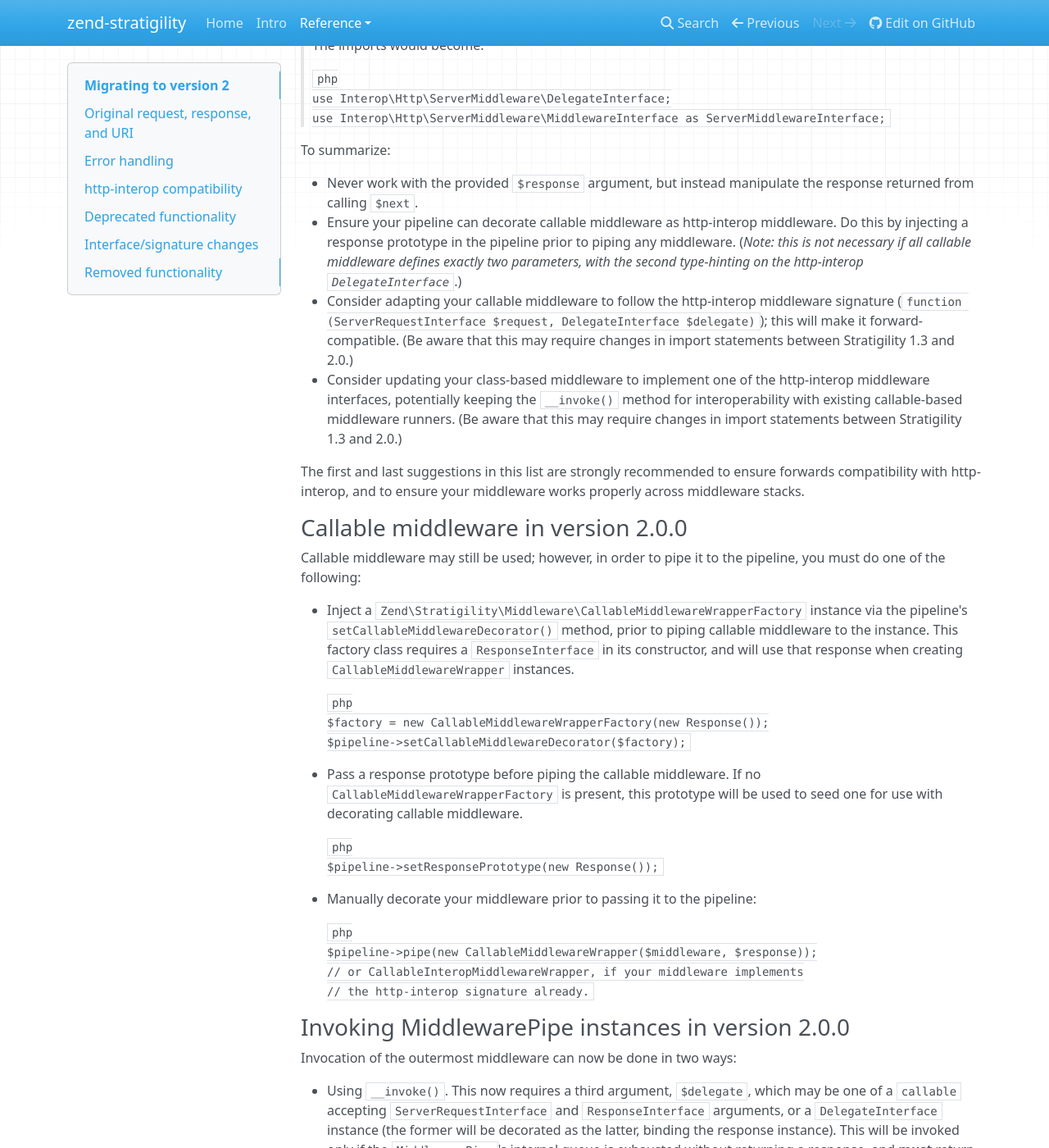
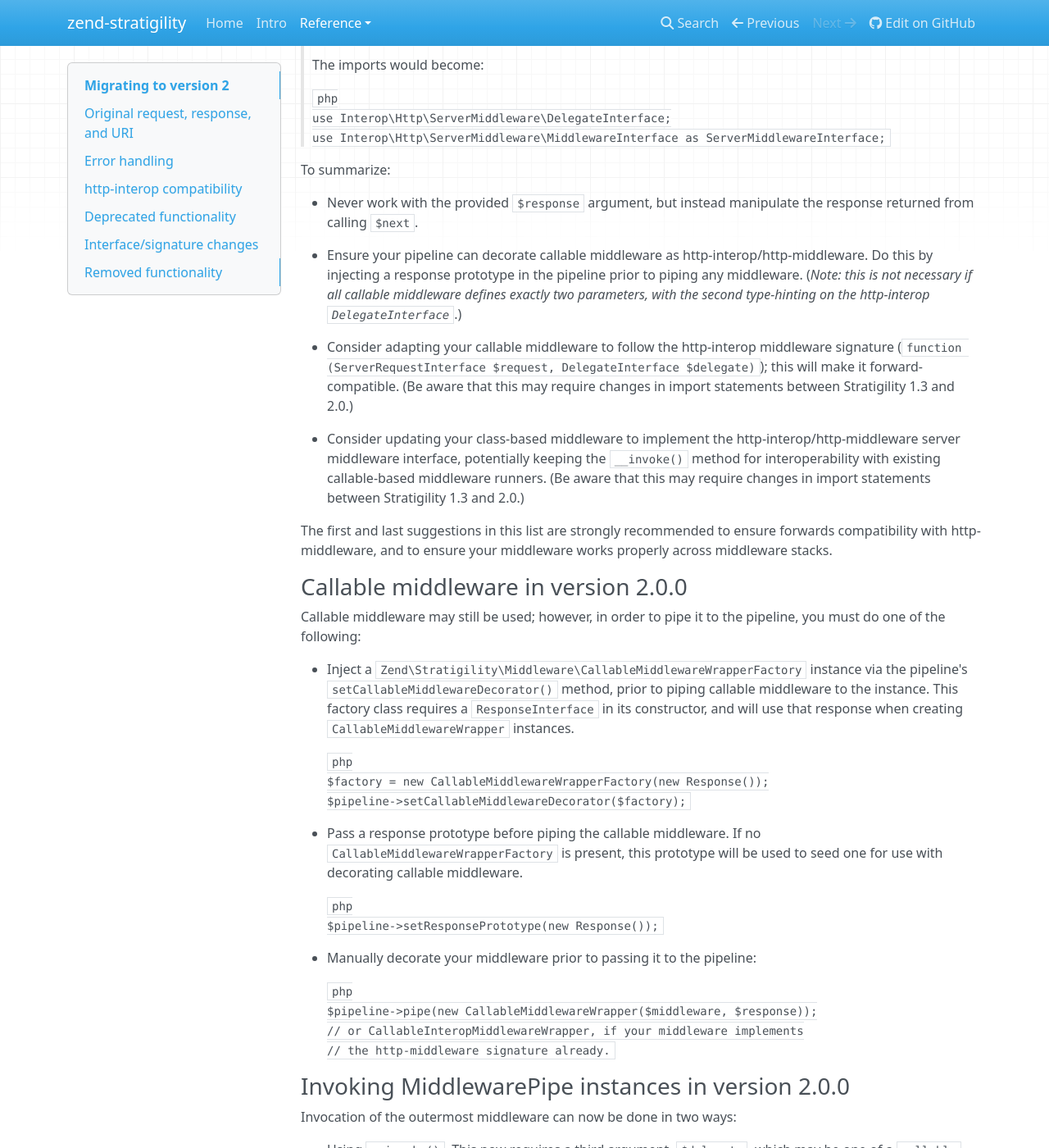
Before and after one commit to zendframework/zend-stratigility, an MkDocs documentation site: the page built from doc/book/migration/to-v2.md, in a window 1280 px wide and 1400 px high, scrolled down 8404 px. Shown: the whole window at 82% size. Built offline with MkDocs 1.6.1, drawn with Linux system fonts in a browser that asks for light colours; nearby versions of some CDN libraries; old or Windows-style settings are respelled for this version of MkDocs; some of the changed text lies outside the part shown.

Commit message:
More consistency fixes in documentation
- Reference http-interop/http-middleware or http-middleware.

````diff
--- a/doc/book/migration/to-v2.md
+++ b/doc/book/migration/to-v2.md
@@ -157,7 +157,7 @@ To summarize:
 ### http-middleware 0.2.0 and Stratigility 1.3
 
 Starting in version 1.3.0, we offer compatibility with
-[http-interop middleware 0.2.0](https://github.com/http-interop/http-middleware/tree/ff545c87e97bf4d88f0cb7eb3e89f99aaa53d7a9).
+[http-interop/http-middleware 0.2.0](https://github.com/http-interop/http-middleware/tree/ff545c87e97bf4d88f0cb7eb3e89f99aaa53d7a9).
 That version of the specification defines the following interfaces:
 
 ```php
@@ -202,11 +202,11 @@ prototype will be passed to the callable for the response argument.
 
 ### http-middleware 0.4.1 and Stratigility 2.0
 
-http-middleware 0.4.1 introduces breaking changes in the interfaces, including
-the following:
+http-interop/http-middleware 0.4.1 introduces breaking changes in the
+interfaces, including the following:
 
 - The namespace changes from `Interop\Http\Middleware` to
-  `Iterop\Http\ServerMiddleware`, signaling a change indicating that the project
+  `Interop\Http\ServerMiddleware`, signaling a change indicating that the project
   now only targests server-side middleware.
 
 - The interface `ServerMiddlewareInterface` is now more simply
@@ -223,12 +223,13 @@ accommodate, and could have been imported in parallel to the 0.2.0 interfaces.
 However, the second represents a signature change, which has necessitated a
 major version bump in Stratigility in order to remain compatible.
 
-Stratigility 2.0.0 therefor targets http-middleware 0.4.1, and that version
-(and compatible versions) only.
+Stratigility 2.0.0 therefor targets http-interop/http-middleware 0.4.1, and that
+version (and compatible versions) only.
 
 Additionally, starting in version 2.0.0, `MiddlewarePipe` *will no longer implement
-`Zend\Stratigility\MiddlewareInterface`, and only implement the http-interop
-`MiddlewareInterface`*. This has several repercussions.
+`Zend\Stratigility\MiddlewareInterface`, and only implement the
+http-interop/http-middleware `MiddlewareInterface`*. This has several
+repercussions.
 
 ### Callable middleware in version 1.3.0
 
@@ -238,7 +239,7 @@ recommend updating your code to prepare for version 2.0.0.
 First, **we recommend *never* using the `$response` argument provided to
 middleware.**
 
-The reason for this recommendation is two-fold. First, the http-interop
+The reason for this recommendation is two-fold. First, the http-interop/http-middleware
 interfaces do not provide it, and, as such, using it within your middleware
 makes your middleware incompatible. Second, and more importantly, is due to the
 reason why http-interop does not include the argument: usage can lead to
@@ -285,12 +286,12 @@ results.
 Second, either wrap your middleware in `CallableMiddlewareWrapper`, or ensure
 your pipeline composes a *response prototype* (doing so will implicitly
 decorate callable middleware). Either of these will ensure your middleware will
-work with http-interop delegators.
+work with http-interop/http-middleware delegators.
 
 ```php
 use Zend\Stratigility\Middleware\CallableMiddlewareWrapper;
 
-// Manually decorating callable middleware for use with http-interop:
+// Manually decorating callable middleware for use with http-middleware:
 $pipeline->pipe(new CallableMiddlewareWrapper($middleware, $response));
 
 // Auto-decorate middleware by providing a response prototype:
@@ -301,7 +302,7 @@ $pipeline->pipe($middleware);
 > ### CallableMiddlewareWrapper and Stratigility 2.0
 >
 > As noted above, version 2 of Stratigility is incompatible with version 1.3 due
-> to signature changes in the http-interop project. However, if you wrap your
+> to signature changes in the http-middleware project. However, if you wrap your
 > callable middleware using `CallableMiddlewareWrapper`, you will need to make
 > no changes in your application to make it forwards compatible.
 >
@@ -351,7 +352,7 @@ which simply proxies to the middleware when processed.
 > rewrite your middleware to implement the http-middleware 0.4.1 interfaces.
 
 Finally, if you are so inclined, you can rewrite your middleware to
-specifically implement one or the other of the http-interop middleware
+specifically implement one or the other of the http-interop/http-middleware
 interfaces. This is particularly relevant for class-based middleware, but can
 also be accomplished by using PHP 7 anonymous classes.
 
@@ -420,10 +421,11 @@ $pipeline->pipe(new class implements ServerMiddlewareInterface {
 > Using anonymous classes is likely overkill, as both v1.3.0 and v2.0.0 support
 > piping closures.
 
-If you want your middleware to work with either http-interop or with the
-pre-1.3.0 middleware signature, you can do that as well. To accomplish this, we
-provide `Zend\Stratigility\Delegate\CallableDelegateDecorator`, which will wrap
-a `callable $next` such that it may be used as a `DelegateInterface` implementation:
+If you want your middleware to work with either http-interop/http-middleware or
+with the pre-1.3.0 middleware signature, you can do that as well. To accomplish
+this, we provide `Zend\Stratigility\Delegate\CallableDelegateDecorator`, which
+will wrap a `callable $next` such that it may be used as a `DelegateInterface`
+implementation:
 
 ```php
 use Interop\Http\Middleware\DelegateInterface;
@@ -476,23 +478,27 @@ To summarize:
 
 - Never work with the provided `$response` argument, but instead manipulate the
   response returned from calling `$next`.
-- Ensure your pipeline can decorate callable middleware as http-interop
-  middleware. Do this by injecting a response prototype in the pipeline prior
-  to piping any middleware. (*Note: this is not necessary if all callable
-  middleware defines exactly two parameters, with the second type-hinting on
-  the http-interop `DelegateInterface`*.)
+
+- Ensure your pipeline can decorate callable middleware as http-interop/http-middleware.
+  Do this by injecting a response prototype in the pipeline prior to piping any
+  middleware. (*Note: this is not necessary if all callable middleware defines
+  exactly two parameters, with the second type-hinting on the http-interop
+  `DelegateInterface`*.)
+
 - Consider adapting your callable middleware to follow the http-interop middleware
   signature (`function (ServerRequestInterface $request, DelegateInterface $delegate)`);
   this will make it forward-compatible. (Be aware that this may require changes
   in import statements between Stratigility 1.3 and 2.0.)
-- Consider updating your class-based middleware to implement one of the
-  http-interop middleware interfaces, potentially keeping the `__invoke()` method
-  for interoperability with existing callable-based middleware runners. (Be
-  aware that this may require changes in import statements between Stratigility
+
+- Consider updating your class-based middleware to implement the
+  http-interop/http-middleware server middleware interface, potentially keeping
+  the `__invoke()` method for interoperability with existing callable-based
+  middleware runners. (Be aware that this may require changes in import
+  statements between Stratigility
   1.3 and 2.0.)
 
 The first and last suggestions in this list are strongly recommended to ensure
-forwards compatibility with http-interop, and to ensure your middleware works
+forwards compatibility with http-middleware, and to ensure your middleware works
 properly across middleware stacks.
 
 ### Callable middleware in version 2.0.0
@@ -524,7 +530,7 @@ pipeline, you must do one of the following:
     ```php
     $pipeline->pipe(new CallableMiddlewareWrapper($middleware, $response));
     // or CallableInteropMiddlewareWrapper, if your middleware implements
-    // the http-interop signature already.
+    // the http-middleware signature already.
     ```
 
 ### Invoking MiddlewarePipe instances in version 2.0.0
@@ -603,7 +609,7 @@ The following classes, methods, and arguments are removed starting in version
 - `Zend\Stratigility\ErrorMiddlewareInterface` (class)
 - `Zend\Stratigility\FinalHandler` (class)
 - `Zend\Stratigility\MiddlewareInterface`. Define your middleware as callables,
-  or using http-interop middleware interfaces instead.
+  or using http-interop/http-middleware interfaces instead.
 - `Zend\Stratigility\Utils::getArity()` (static method); no longer used
   internally.
 - The `$err` argument to `Zend\Stratigility\Next`'s `__invoke()` method. If
@@ -615,4 +621,4 @@ The following classes, methods, and arguments are removed starting in version
   [section on callable middleware](callable-middleware-in-version-1.3.0)
   for details, and adapt your middleware to no longer use the argument.
   While the legacy callable signature will continue to work, we recommend
-  implementing an http-interop middleware interface.
+  implementing an http-interop/http-middleware interface.
````
